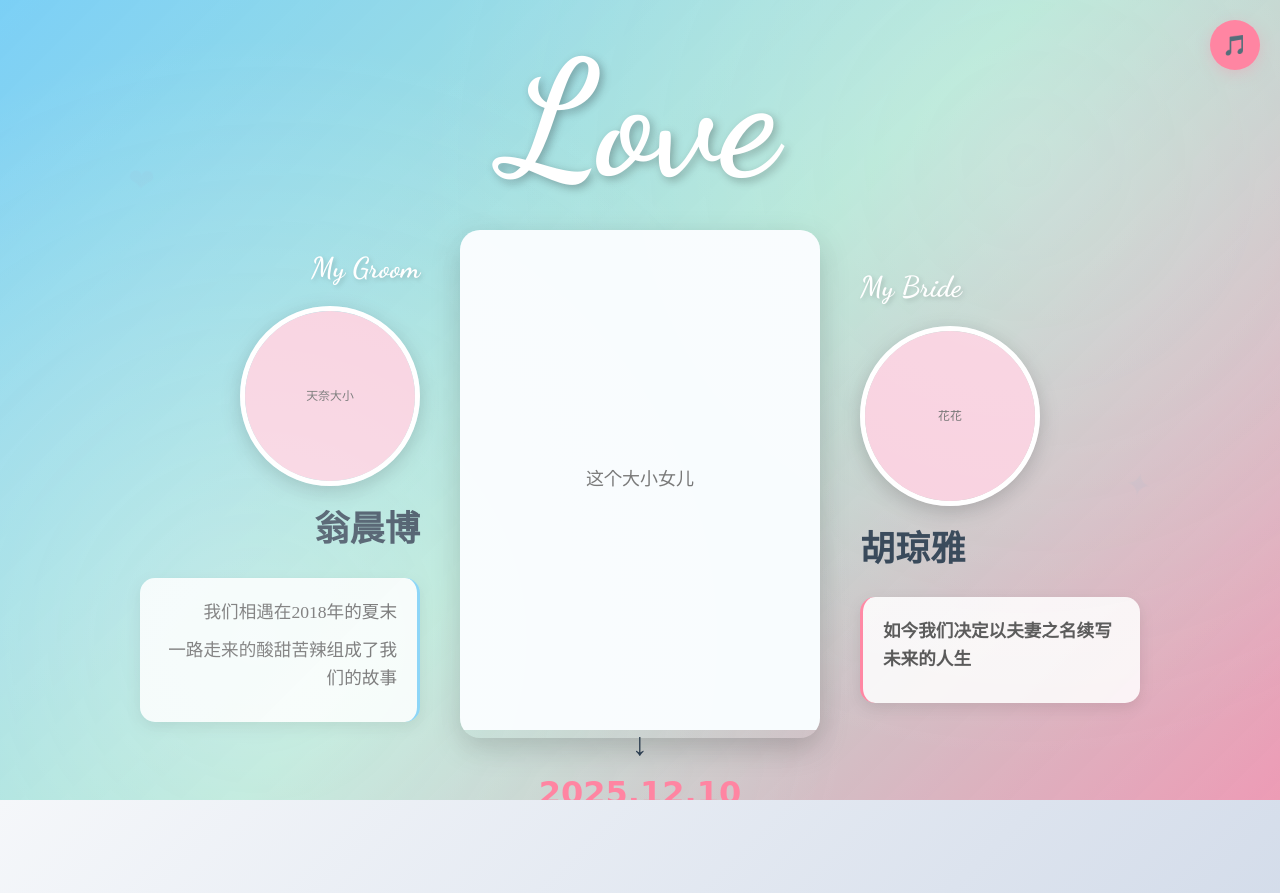
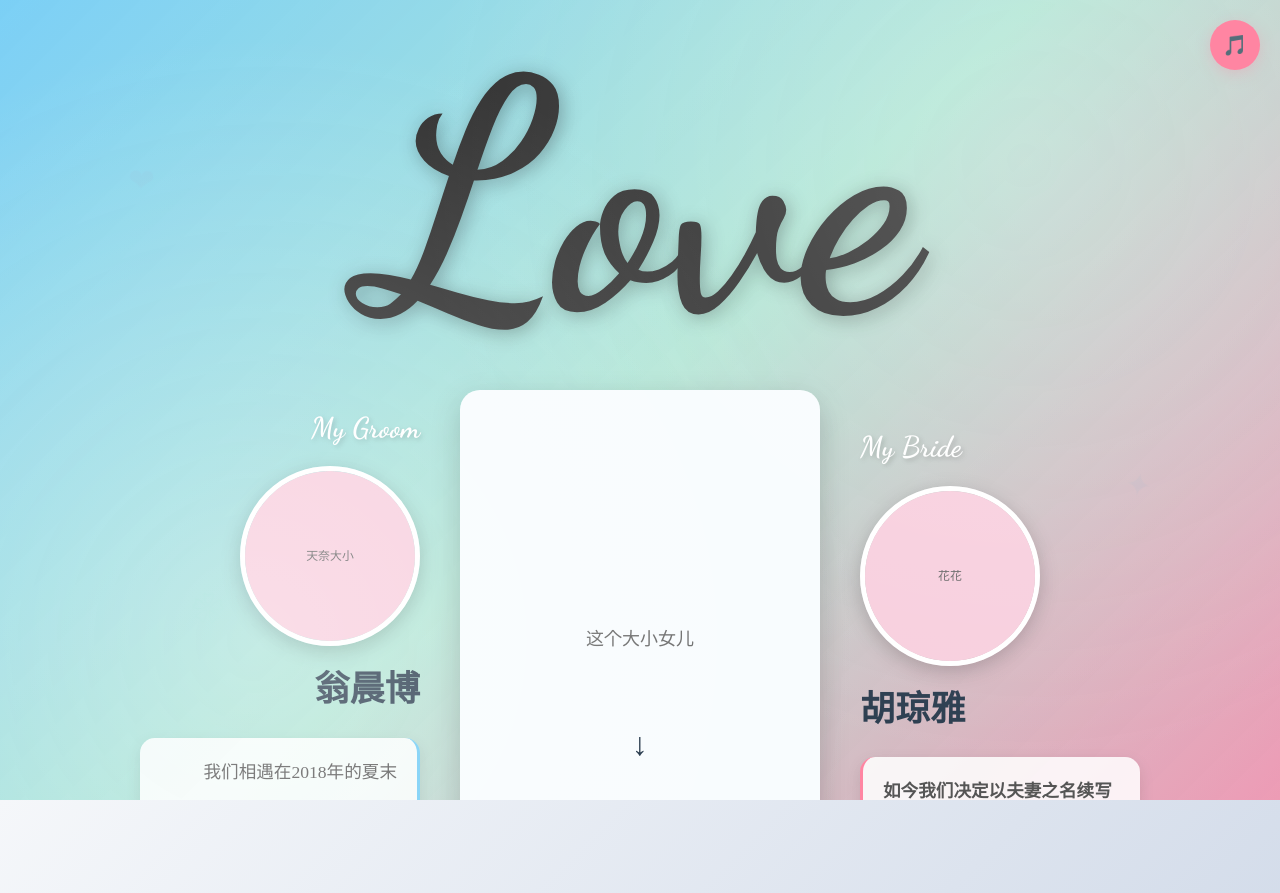
Before and after one commit to 17suijuying/Repository, a plain HTML site: page index.html in a window 1280 px wide. Shown: the top 893 px of the page. Drawn offline with Linux system fonts and the light colour scheme; a web font is replaced by a local one.

Commit message:
style.css

```diff
--- a/style.css
+++ b/style.css
@@ -108,9 +108,9 @@ body {
 /* 顶部大花体Love */
 .love-title {
     font-family: 'Dancing Script', cursive;
-    font-size: 10em;
-    color: white;
-    text-shadow: 3px 3px 10px rgba(0, 0, 0, 0.3);
+    font-size: 20em;
+    color: baby blue;
+    text-shadow: 3px 3px 20px rgba(0, 0, 0, 0.3);
     margin-bottom: 20px;
     animation: fadeInUp 1.5s ease-out;
     line-height: 1;
```
